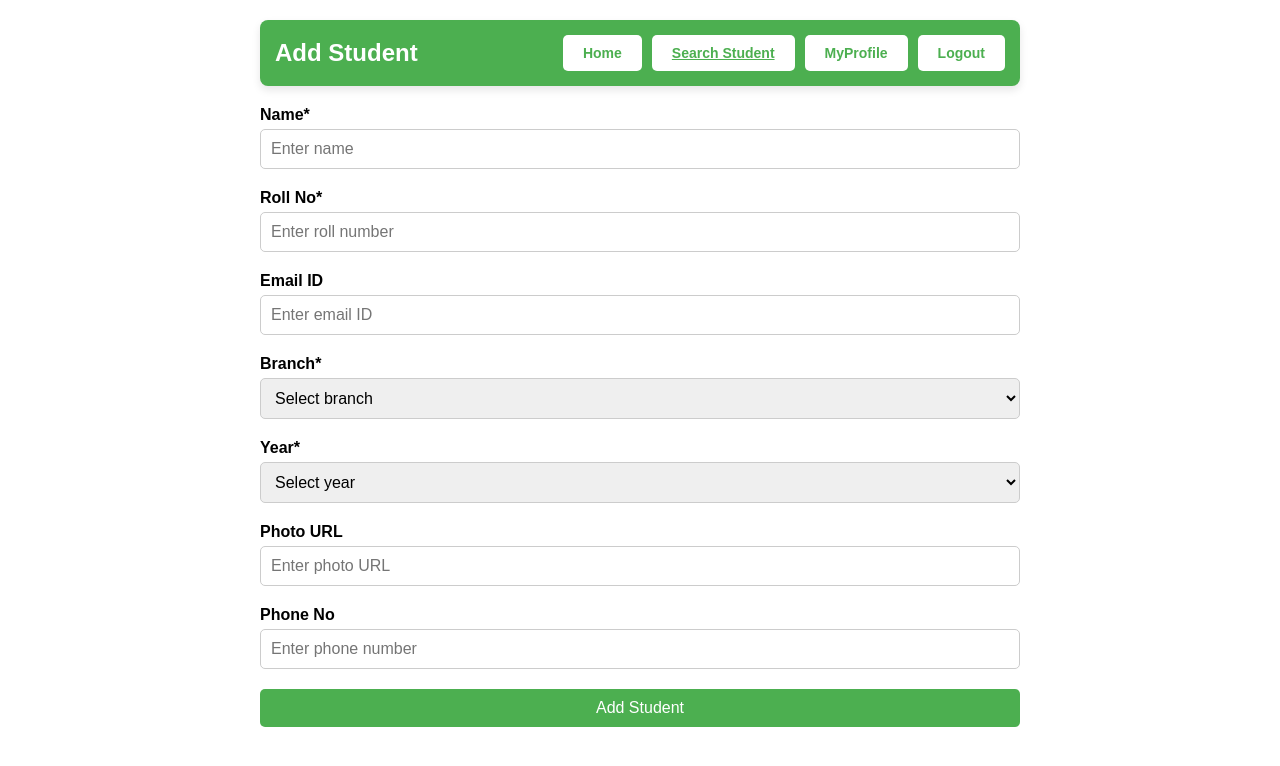
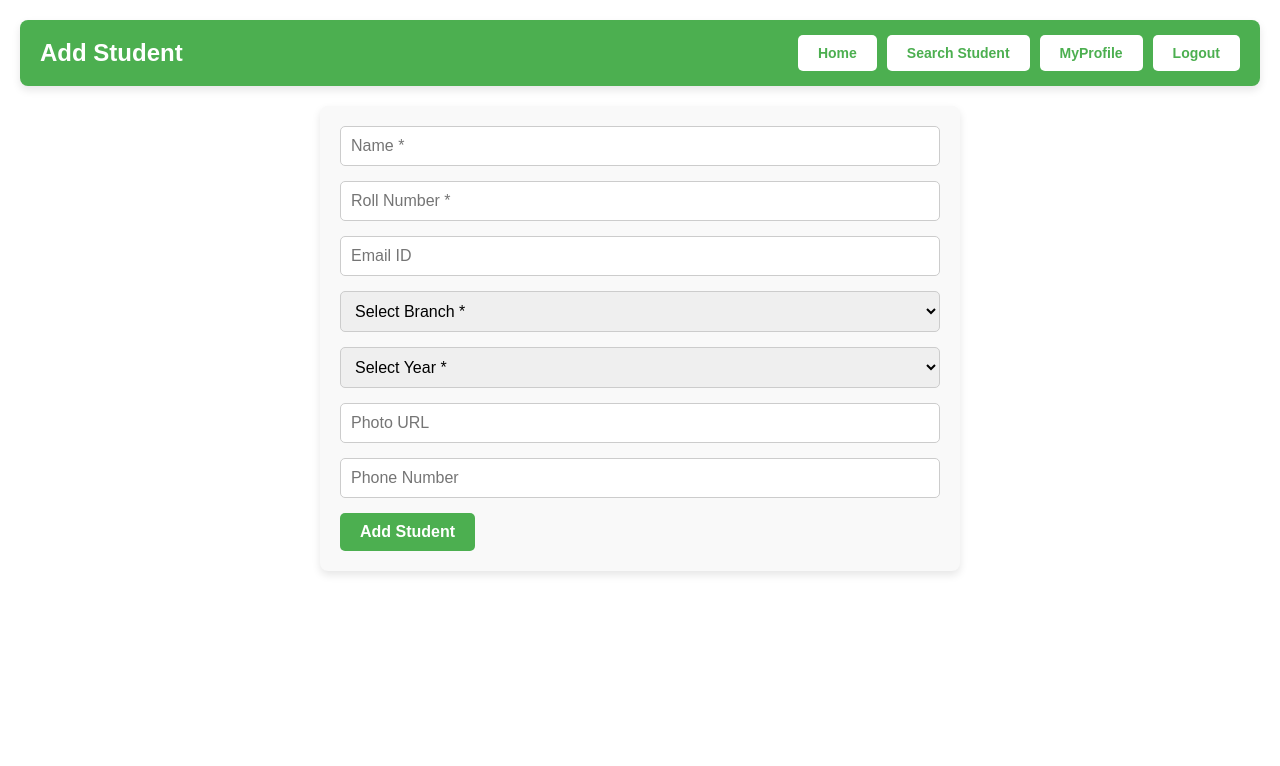
Before and after one commit to deepak728/AcadNest, a React (Create React App) app in the folder acadnest-frontend/: page /add-student in a window 1280 px wide. Shown: the top 766 px of the page. Built offline with nearby package versions, Linux system fonts and the light colour scheme.

Commit message:
add student page changes

```diff
--- a/acadnest-frontend/src/components/AddStudent.css
+++ b/acadnest-frontend/src/components/AddStudent.css
@@ -1,22 +1,23 @@
+/* Page container */
 .add-student-page {
   font-family: 'Arial', sans-serif;
-  margin: 0 auto;
   padding: 20px;
   width: 100%;
-  max-width: 800px;
   box-sizing: border-box;
 }
 
+/* Top tile styling */
 .top-tile {
   display: flex;
   justify-content: space-between;
   align-items: center;
-  padding: 15px;
+  padding: 15px 20px;
   background-color: #4caf50;
   color: white;
   font-size: 24px;
   font-weight: bold;
   border-radius: 8px;
+  box-shadow: 0 4px 8px rgba(0, 0, 0, 0.1);
   margin-bottom: 20px;
 }
 
@@ -24,57 +25,70 @@
   background-color: white;
   color: #4caf50;
   padding: 10px 20px;
+  border: none;
   border-radius: 5px;
+  font-weight: bold;
   cursor: pointer;
-  font-weight: bold;
 }
 
-.student-form {
-  display: flex;
-  flex-direction: column;
-  gap: 20px;
+.top-buttons .button:hover {
+  background-color: #e7e7e7;
 }
 
-.form-field {
-  display: flex;
-  flex-direction: column;
+/* Form container */
+.form-container {
+  max-width: 600px;
+  margin: 0 auto;
+  background-color: #f9f9f9;
+  padding: 20px;
+  border-radius: 8px;
+  box-shadow: 0 4px 8px rgba(0, 0, 0, 0.1);
 }
 
-.form-field label {
-  margin-bottom: 5px;
-  font-weight: bold;
+/* Form fields */
+.add-student-form input,
+.add-student-form select {
+  display: block;
+  width: 100%;
+  margin-bottom: 15px;
+  padding: 10px;
+  font-size: 16px;
+  border: 1px solid #ccc;
+  border-radius: 5px;
+  box-sizing: border-box;
 }
 
-.form-field input,
-.form-field select {
-  padding: 10px;
-  border-radius: 5px;
-  border: 1px solid #ccc;
-  font-size: 16px;
+.add-student-form input:focus,
+.add-student-form select:focus {
+  border-color: #4caf50;
+  outline: none;
 }
 
+/* Submit button */
 .submit-button {
-  padding: 10px 20px;
   background-color: #4caf50;
   color: white;
+  padding: 10px 20px;
   border: none;
   border-radius: 5px;
+  font-size: 16px;
+  font-weight: bold;
   cursor: pointer;
-  font-size: 16px;
 }
 
 .submit-button:hover {
   background-color: #45a049;
 }
 
-.response-message {
+/* Feedback messages */
+.success-message {
+  color: green;
+  font-weight: bold;
   margin-top: 20px;
-  font-weight: bold;
-  color: green;
 }
 
 .error-message {
+  color: red;
+  font-weight: bold;
   margin-top: 20px;
-  font-weight: bold;
-  color: red;
 }
--- a/acadnest-frontend/src/components/AddStudent.js
+++ b/acadnest-frontend/src/components/AddStudent.js
@@ -1,12 +1,9 @@
 import React, { useState } from "react";
+import { useNavigate } from "react-router-dom";
 import "./AddStudent.css";
-import { Link } from "react-router-dom";
-
-
-const branches = ["IT", "CSE", "ECE", "ELECTRICAL", "MECHANICAL", "CIVIL"];
-const years = ["FIRST", "SECOND", "THIRD", "FOURTH", "FIFTH"];
 
 const AddStudent = () => {
+  const navigate = useNavigate();
   const [formData, setFormData] = useState({
     name: "",
     rollNo: "",
@@ -16,56 +13,50 @@ const AddStudent = () => {
     photo: "",
     phoneNo: "",
   });
-
-  const [responseMessage, setResponseMessage] = useState("");
-  const [error, setError] = useState(null);
+  const [error, setError] = useState("");
+  const [success, setSuccess] = useState("");
 
   const handleChange = (e) => {
-    const { name, value } = e.target;
-    setFormData({ ...formData, [name]: value });
+    setFormData({
+      ...formData,
+      [e.target.name]: e.target.value,
+    });
   };
 
 const handleSubmit = async (e) => {
   e.preventDefault();
-
-    // Validate mandatory fields
-    if (!formData.name || !formData.rollNo || !formData.branch || !formData.year) {
-      setResponseMessage("Please fill in all mandatory fields.");
-      return;
-    }
+  setError("");
+  setSuccess("");
 
   try {
     const response = await fetch("http://localhost:8080/people/student/addStudent", {
       method: "POST",
-        headers: {
-          "Content-Type": "application/json",
-        },
+      headers: { "Content-Type": "application/json" },
       body: JSON.stringify(formData),
     });
 
     if (!response.ok) {
-        throw new Error(`Error: ${response.statusText}`);
+      const contentType = response.headers.get("Content-Type");
+
+      if (contentType && contentType.includes("application/json")) {
+        // If the response is JSON, parse and use the message from it
+        const errorData = await response.json();
+        throw new Error(errorData.message || "An error occurred");
+      } else {
+        // If the response is plain text, read the response as text
+        const errorText = await response.text();
+        throw new Error(errorText || "An error occurred");
+      }
     }
 
     const data = await response.json();
-      setResponseMessage("Student added successfully!");
-      setError(null);
-
-      // Reset form
-      setFormData({
-        name: "",
-        rollNo: "",
-        emailId: "",
-        branch: "",
-        year: "",
-        photo: "",
-        phoneNo: "",
-      });
+    setSuccess(data.message || "Student added successfully!");
   } catch (err) {
     setError(err.message);
-      setResponseMessage("");
   }
 };
+
+
 
   return (
     <div className="add-student-page">
@@ -74,108 +65,80 @@ const AddStudent = () => {
         <div className="find-people">Add Student</div>
         <div className="top-buttons">
         <button className="button">Home</button>
-          <Link to="/" className="button">
+          <button className="button" onClick={() => navigate("/")}>
             Search Student
-          </Link>
+          </button>
           <button className="button">MyProfile</button>
           <button className="button">Logout</button>
         </div>
       </div>
 
-      {/* Form Container */}
-      <form className="student-form" onSubmit={handleSubmit}>
-        <div className="form-field">
-          <label>Name*</label>
+      {/* Add Student Form */}
+      <div className="form-container">
+        <form className="add-student-form" onSubmit={handleSubmit}>
           <input
             type="text"
             name="name"
+            placeholder="Name *"
             value={formData.name}
             onChange={handleChange}
-            placeholder="Enter name"
             required
           />
-        </div>
-        <div className="form-field">
-          <label>Roll No*</label>
           <input
             type="number"
             name="rollNo"
+            placeholder="Roll Number *"
             value={formData.rollNo}
             onChange={handleChange}
-            placeholder="Enter roll number"
             required
           />
-        </div>
-        <div className="form-field">
-          <label>Email ID</label>
           <input
             type="email"
             name="emailId"
+            placeholder="Email ID"
             value={formData.emailId}
             onChange={handleChange}
-            placeholder="Enter email ID"
           />
-        </div>
-        <div className="form-field">
-          <label>Branch*</label>
-          <select
-            name="branch"
-            value={formData.branch}
-            onChange={handleChange}
-            required
-          >
-            <option value="">Select branch</option>
-            {branches.map((branch) => (
-              <option key={branch} value={branch}>
-                {branch}
-              </option>
-            ))}
+          <select name="branch" value={formData.branch} onChange={handleChange} required>
+            <option value="">Select Branch *</option>
+            <option value="IT">IT</option>
+            <option value="CSE">CSE</option>
+            <option value="ECE">ECE</option>
+            <option value="ELECTRICAL">ELECTRICAL</option>
+            <option value="MECHANICAL">MECHANICAL</option>
+            <option value="CIVIL">CIVIL</option>
           </select>
-        </div>
-        <div className="form-field">
-          <label>Year*</label>
-          <select
-            name="year"
-            value={formData.year}
-            onChange={handleChange}
-            required
-          >
-            <option value="">Select year</option>
-            {years.map((year) => (
-              <option key={year} value={year}>
-                {year}
-              </option>
-            ))}
+          <select name="year" value={formData.year} onChange={handleChange} required>
+            <option value="">Select Year *</option>
+            <option value="FIRST">FIRST</option>
+            <option value="SECOND">SECOND</option>
+            <option value="THIRD">THIRD</option>
+            <option value="FOURTH">FOURTH</option>
+            <option value="FIFTH">FIFTH</option>
           </select>
-        </div>
-        <div className="form-field">
-          <label>Photo URL</label>
           <input
-            type="url"
+            type="text"
             name="photo"
+            placeholder="Photo URL"
             value={formData.photo}
             onChange={handleChange}
-            placeholder="Enter photo URL"
           />
-        </div>
-        <div className="form-field">
-          <label>Phone No</label>
           <input
-            type="tel"
+            type="text"
             name="phoneNo"
+            placeholder="Phone Number"
             value={formData.phoneNo}
             onChange={handleChange}
-            placeholder="Enter phone number"
           />
-        </div>
           <button type="submit" className="submit-button">
             Add Student
           </button>
         </form>
 
-      {/* Response Message */}
-      {responseMessage && <p className="response-message">{responseMessage}</p>}
-      {error && <p className="error-message">Error: {error}</p>}
+        {/* Feedback Messages */}
+        {success && <p className="success-message">{success}</p>}
+        {error && <p className="error-message">{error}</p>}
+      </div>
     </div>
   );
 };
```
Lines whose indentation alone changed are shown as unchanged.
